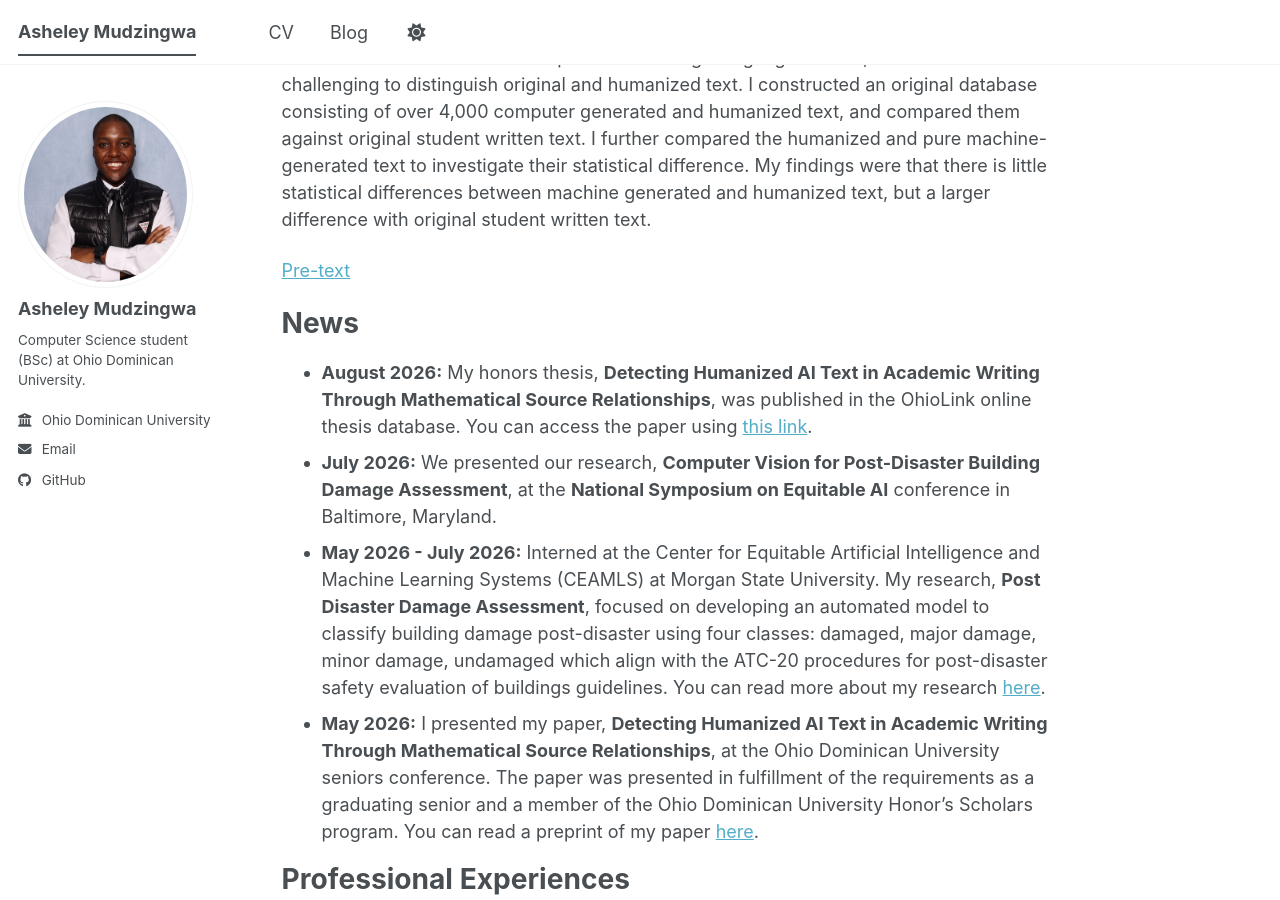
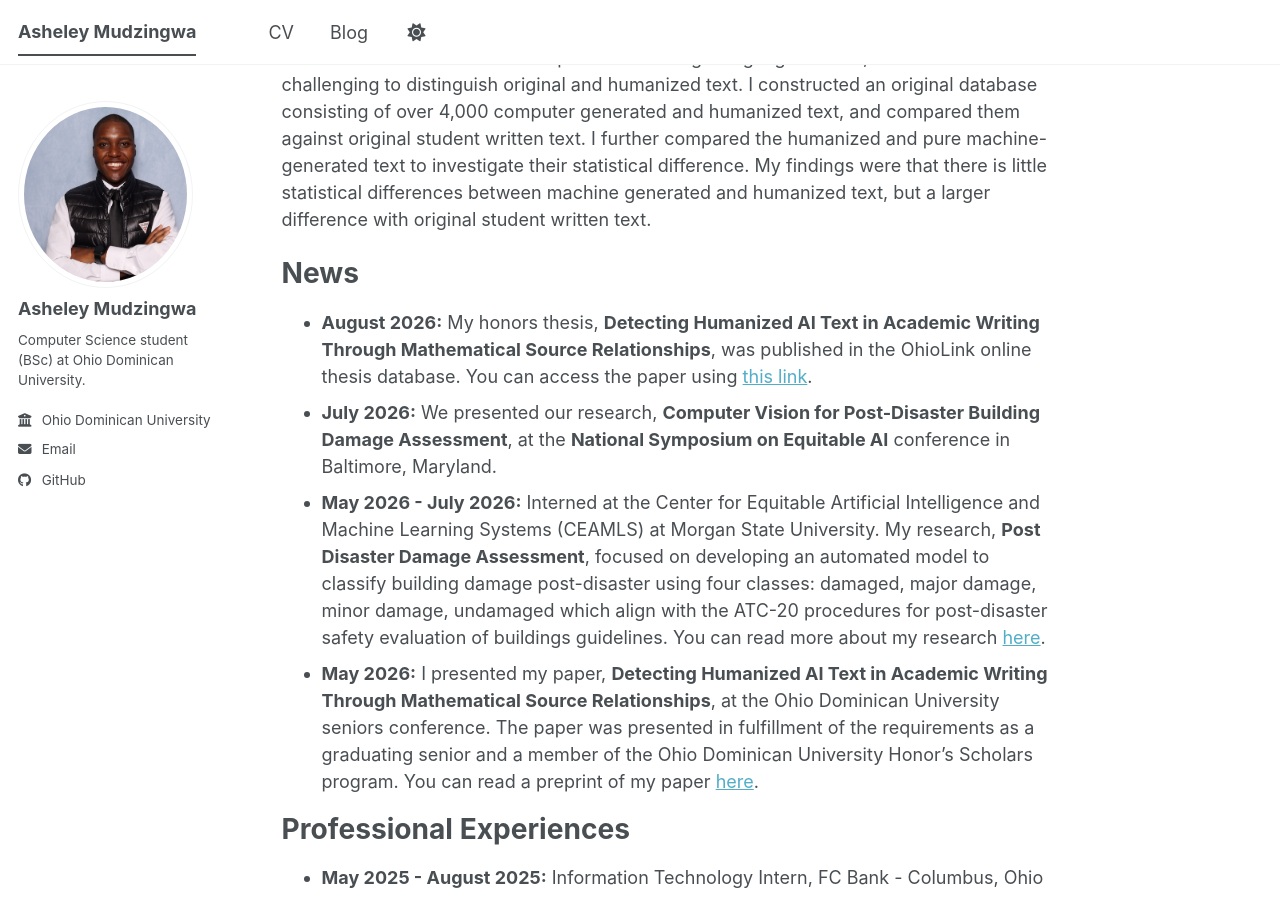
Before and after one commit to amudzingwa/amudzingwa.github.io, a Jekyll site: the page built from _pages/about.md, in a window 1280 px wide and 900 px high, scrolled down 774 px. Built offline with Jekyll 4.4.1, drawn with Linux system fonts in a browser that asks for light colours; a script bundle is joined from its source files by our own code; library files that are not in the unit come from our copies.

Commit message:
Revise section title and remove redundant link
Updated the title of the section on detecting humanized AI text to include a hyperlink and removed a redundant pre-text link.

```diff
--- a/_pages/about.md
+++ b/_pages/about.md
@@ -19,11 +19,10 @@ It is challenging to provide rapid post-disaster building damage assessment. We
 
 ---
 
-### Detecting Humanized AI Text in Academic Writing Through Mathematical Source Relationships
+### [Detecting Humanized AI Text in Academic Writing Through Mathematical Source Relationships](https://etd.ohiolink.edu/acprod/odb_etd/r/etd/search/10?p10_accession_num=oduhonors1778686615770394&clear=10&session=113297571542855)
 
 As humanizations tools become prevalent for large language models, it becomes challenging to distinguish original and humanized text. I constructed an original database consisting of over 4,000 computer generated and humanized text, and compared them against original student written text. I further compared the humanized and pure machine-generated text to investigate their statistical difference. My findings were that there is little statistical differences between machine generated and humanized text, but a larger difference with original student written text.
 
-[Pre-text](https://etd.ohiolink.edu/acprod/odb_etd/r/etd/search/10?p10_accession_num=oduhonors1778686615770394&clear=10&session=113297571542855)
 
 News
 ======
```
